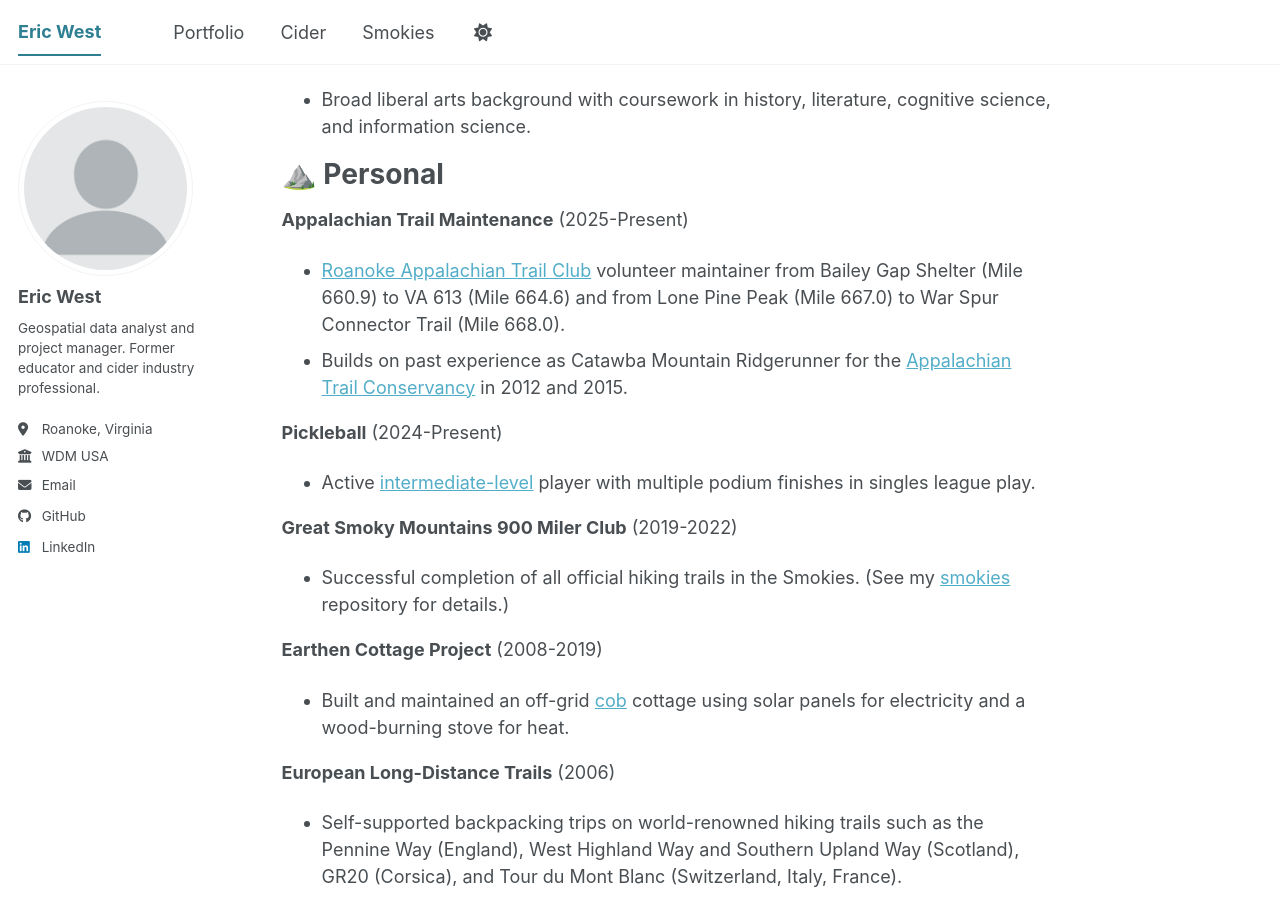
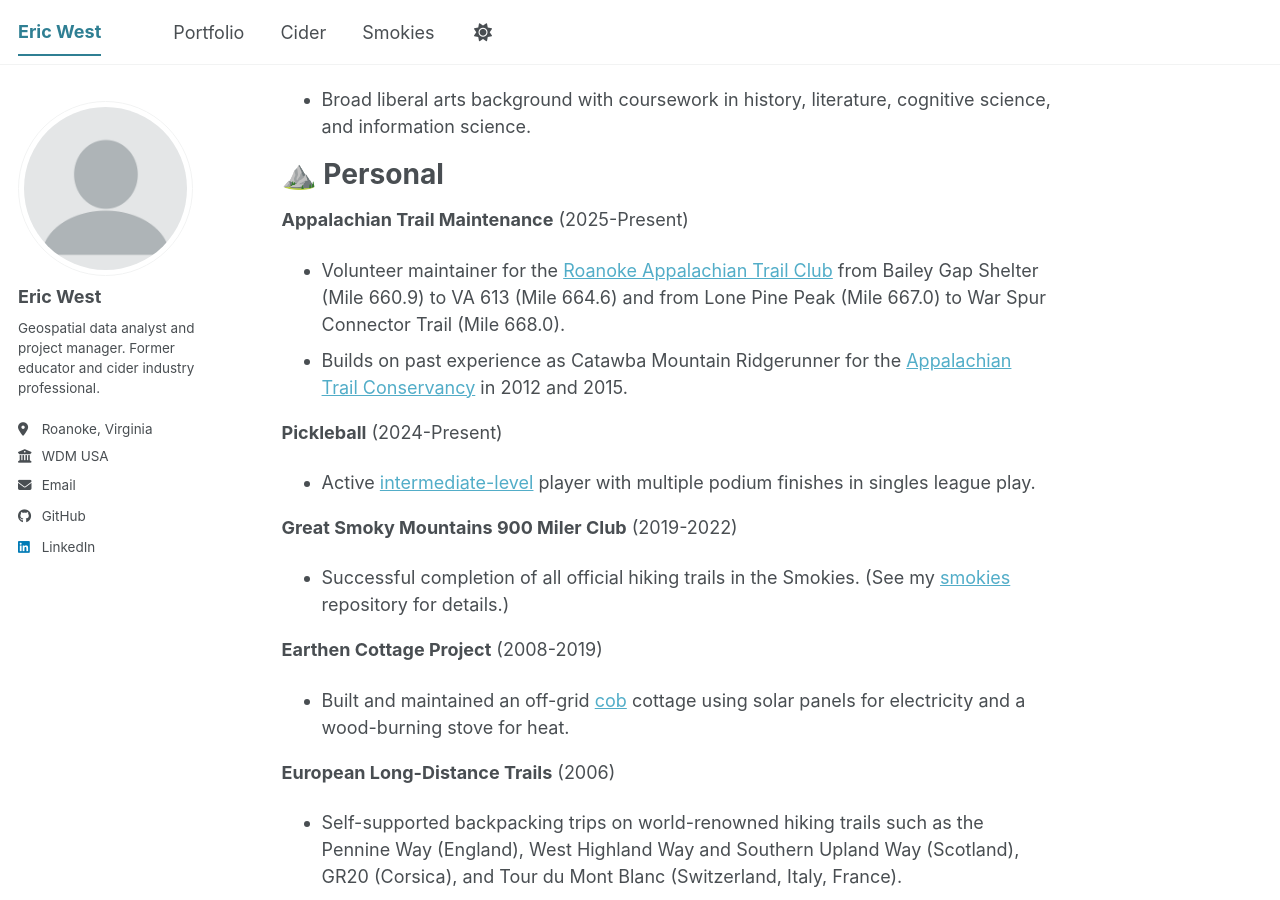
Before and after one commit to ericallanwest/ericallanwest.github.io, a Jekyll site: the page built from _pages/about.md, in a window 1280 px wide and 900 px high, scrolled down 3833 px. Built offline with Jekyll 4.4.1, drawn with Linux system fonts in a browser that asks for light colours; a script bundle is joined from its source files by our own code; library files that are not in the unit come from our copies; some of the changed text lies outside the part shown.

Commit message:
Refine wording in about.md for clarity

```diff
--- a/_pages/about.md
+++ b/_pages/about.md
@@ -99,7 +99,7 @@ redirect_from:
 # ⛰️ Personal
 
 **Appalachian Trail Maintenance** (2025-Present)
-- [Roanoke Appalachian Trail Club](https://www.ratc.org/) volunteer maintainer from Bailey Gap Shelter (Mile 660.9) to VA 613 (Mile 664.6) and from Lone Pine Peak (Mile 667.0) to War Spur Connector Trail (Mile 668.0).
+- Volunteer maintainer for the [Roanoke Appalachian Trail Club](https://www.ratc.org/) from Bailey Gap Shelter (Mile 660.9) to VA 613 (Mile 664.6) and from Lone Pine Peak (Mile 667.0) to War Spur Connector Trail (Mile 668.0).
 - Builds on past experience as Catawba Mountain Ridgerunner for the [Appalachian Trail Conservancy](https://appalachiantrail.org/our-work/conservation/education-and-outreach/about-the-appalachian-trail-ridgerunner-program/) in 2012 and 2015.
 
 **Pickleball** (2024-Present)
```
Also changed, not shown: other parts of _pages/about.md (+1 -1 lines).
